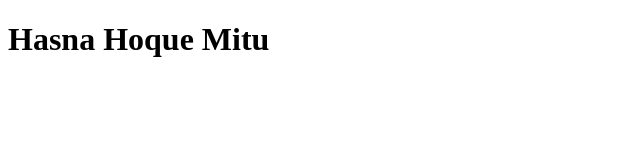
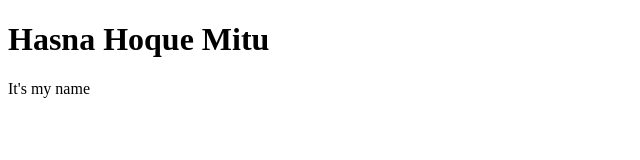
Before and after one commit to HasnaHoqueMitu/Web-Development-Course-project1, a plain HTML site: page index.html in a window 1280 px wide. Shown: the full height of the page, 0-640 px from the left. Drawn offline with Linux system fonts and the light colour scheme.

Commit message:
Added a paragraph

```diff
--- a/index.html
+++ b/index.html
@@ -5,5 +5,6 @@
 </head>
 <body>
     <h1>Hasna Hoque Mitu</h1>
+    <p>It's my name</p>
 </body>
 </html>
```
